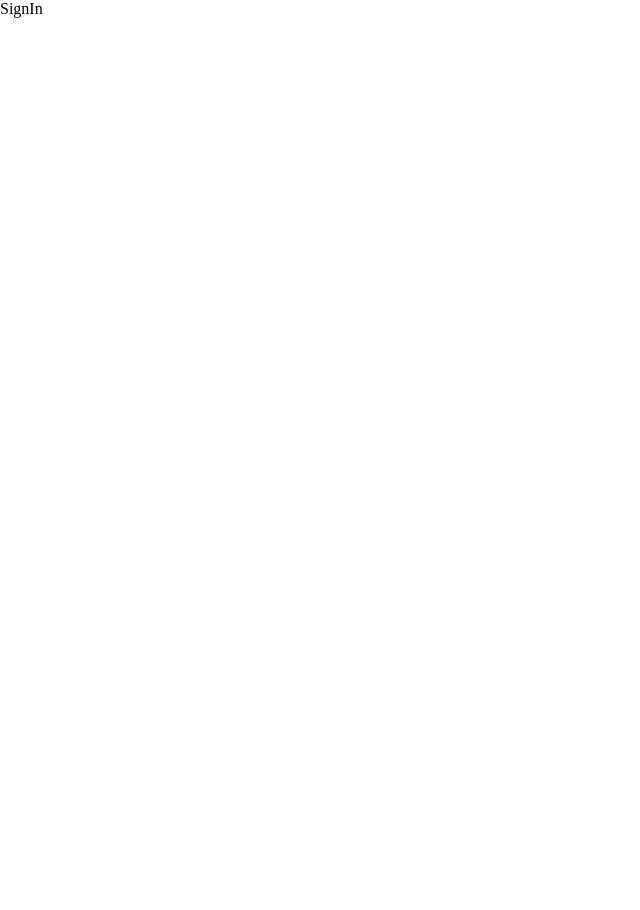
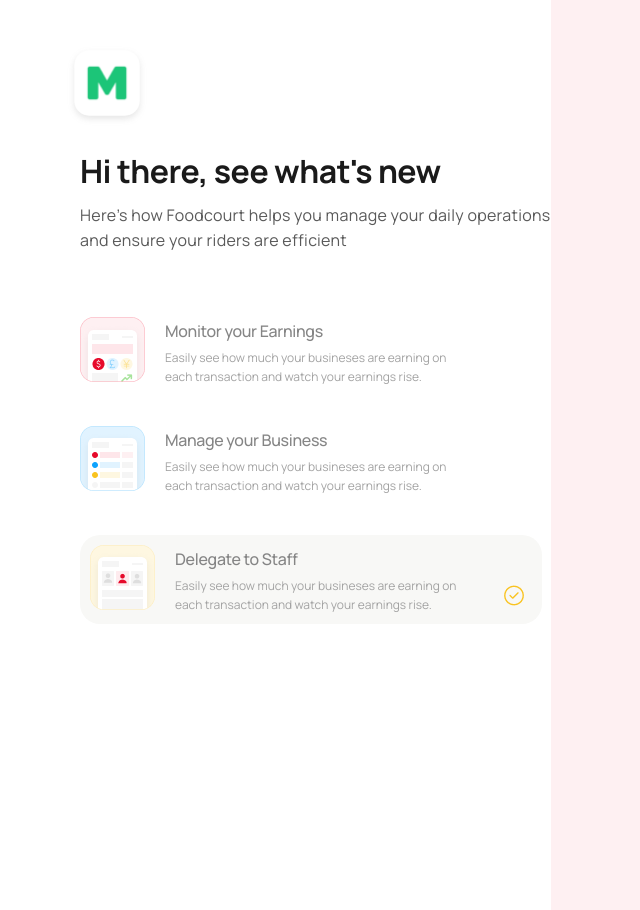
Before and after one commit to Nogist/money-app-test, a React (Create React App) app: page / in a window 1280 px wide. Shown: the whole page, without its empty margins (0-640 px from the left). Before the commit the page ends 800 px from the top, so only its background shows below. Built offline with nearby package versions, Linux system fonts and the light colour scheme.

Commit message:
Ui upload

```diff
--- /dev/null
+++ b/src/components/Form.tsx
@@ -0,0 +1,21 @@
+import React from 'react'
+
+const Form:React.FC = () => {
+  return (
+    <div className='form'>
+      <form className='form__body'>
+        <div className='form__body__header'>
+
+        </div>
+        <div className='form__body__input'>
+
+        </div>
+        <div className='form__body__button'>
+
+        </div>
+      </form>
+    </div>
+  )
+}
+
+export default Form
--- a/src/index.scss
+++ b/src/index.scss
@@ -1,3 +1,5 @@
+@import url('https://fonts.googleapis.com/css2?family=Manrope:wght@400;500;700&display=swap');
+
 * {
   box-sizing: border-box;
   scroll-behavior: smooth;
@@ -7,7 +9,48 @@
   list-style-type: none;
 }
 
-.content {
+$fontFamily:'Manrope', sans-serif;
+$primaryBold: #1A1A1A;
+$primaryText: #858585;
+$primaryInnerText: #A3A3A3;
+$secondaryText: #595959;
+$secondaryInnerText: #73798C;
+$primaryBackground: #1CC578;
+$secondaryBackground: #FEF0F2;
+$primaryAlert: #E60A2B;
+
+
+.App{
   max-width: 2560px;
   margin: 0 auto;
 }
+h1, h2, h3, h4 ,p {
+  font-family: $fontFamily;
+}
+h1 {
+  font-weight: 700;
+  font-size: 32px;
+  line-height: 48px;
+  letter-spacing: -0.5px;
+  color: $primaryBold;
+}
+h2 {
+  font-weight: 400;
+  font-size: 16px;
+  line-height: 25px;
+  letter-spacing: 0.3px;
+  color: $secondaryText;
+}
+h3 {
+  font-weight: 500;
+  font-size: 16px;
+  line-height: 25px;
+  letter-spacing: -0.3px;
+  color: $primaryText;
+}
+p {
+  font-weight: 400;
+  font-size: 12px;
+  line-height: 19px;
+  color: $primaryInnerText;
+}
--- a/src/index.tsx
+++ b/src/index.tsx
@@ -10,7 +10,7 @@
 root.render(
   <React.StrictMode>
     <BrowserRouter>
-      <div className='content'>
+      <div className='App'>
         <App />
       </div>
     </BrowserRouter>
--- a/src/pages/Dashboard/Dashboard.tsx
+++ b/src/pages/Dashboard/Dashboard.tsx
@@ -1,6 +1,6 @@
 import React from 'react'
 
-const Dashboard = () => {
+const Dashboard:React.FC = () => {
   return (
     <div>Dashboard</div>
   )
--- /dev/null
+++ b/src/pages/SignIn/Content.tsx
@@ -0,0 +1,57 @@
+import React from 'react';
+import './signin.scss';
+import logo from '../../assets/logo.png';
+import earn from '../../assets/icon1.png';
+import manage from '../../assets/icon2.png';
+import delegate from '../../assets/icon3.png';
+import tick from '../../assets/tick.png';
+
+const Content:React.FC = () => {
+
+  let text ='Easily see how much your busineses are earning on each transaction and watch your earnings rise. '
+
+  return (
+    <div className='signin__content'>
+      <div className='content__header'>
+          <div className='content__header__img'>
+            <img src={logo} alt="logo" />
+          </div>
+          <div className='content__header__content'>
+            <h1>Hi there, see what's new</h1>
+            <h2>Here’s how Foodcourt helps you manage your daily operations and ensure your riders are efficient</h2>
+          </div>
+      </div>
+      <div className='content__main'>
+        <div className='content__main__text'>
+          <div>
+            <img src={earn} alt='icon' />
+          </div>
+          <span>
+            <h3>Monitor your Earnings</h3>
+            <p>{text} </p>
+          </span>
+        </div>
+        <div className='content__main__text'>
+          <div>
+            <img src={manage} alt='icon' />
+          </div>
+          <span>
+            <h3>Manage your Business</h3>
+            <p>{text} </p>
+          </span>
+        </div>
+        <div className='content__main__text border'>
+          <div>
+            <img src={delegate} alt='icon' />
+          </div>
+          <span>
+            <h3>Delegate to Staff</h3>
+            <p>{text} <img src={tick} alt='/' /> </p>
+          </span>
+        </div>
+      </div>
+    </div>
+  )
+}
+
+export default Content
--- a/src/pages/SignIn/SignIn.tsx
+++ b/src/pages/SignIn/SignIn.tsx
@@ -1,8 +1,15 @@
 import React from 'react'
+import Form from '../../components/Form';
+import Content from './Content';
+import './signin.scss';
 
-const SignIn = () => {
+
+const SignIn:React.FC = () => {
   return (
-    <div>SignIn</div>
+    <div className='signin'>
+      <Content />
+      <Form />
+    </div>
   )
 }
 
--- /dev/null
+++ b/src/pages/SignIn/signin.scss
@@ -0,0 +1,68 @@
+@import '../../index.scss';
+
+
+
+
+.signin {
+  width: 100%;
+  height: 100%;
+  display: flex;
+}
+.signin__content {
+  width: 43.06%;
+  background-color: white;
+  display: flex;
+  flex-direction: column;
+  padding: 44px 58px  286px 65px;
+  gap: 64px;
+  .content__header {
+    display: flex;
+    flex-direction: column;
+    align-items: flex-start;
+    gap: 15px;
+    .content__header__content {
+      margin-left: 15px;
+      h2 {
+        width: 482px;
+        margin-top: 8px;
+      }
+    }
+  }
+  .content__main {
+    display: flex;
+    flex-direction: column;
+    gap: 40px;
+    margin-left: 15px;
+
+    .content__main__text {
+      display: flex;
+      gap: 20px;
+      align-items: flex-end;
+      width: 382px;
+      span {
+        display: flex;
+        flex-direction: column;
+        gap: 4px;
+      }
+    }
+    .border {
+      background: #F8F8F6;
+      border-radius: 20px;
+      width: 462px;
+      padding: 10px 17.15px 10px 10px;
+      p {
+        display: flex;
+        align-items: center;
+        gap: 34.15px;
+      }
+    }
+
+  }
+
+}
+
+
+.form {
+  width: 56.94%;
+  background: $secondaryBackground;
+}
```
Also changed, not shown: src/assets/tick.png (added).
